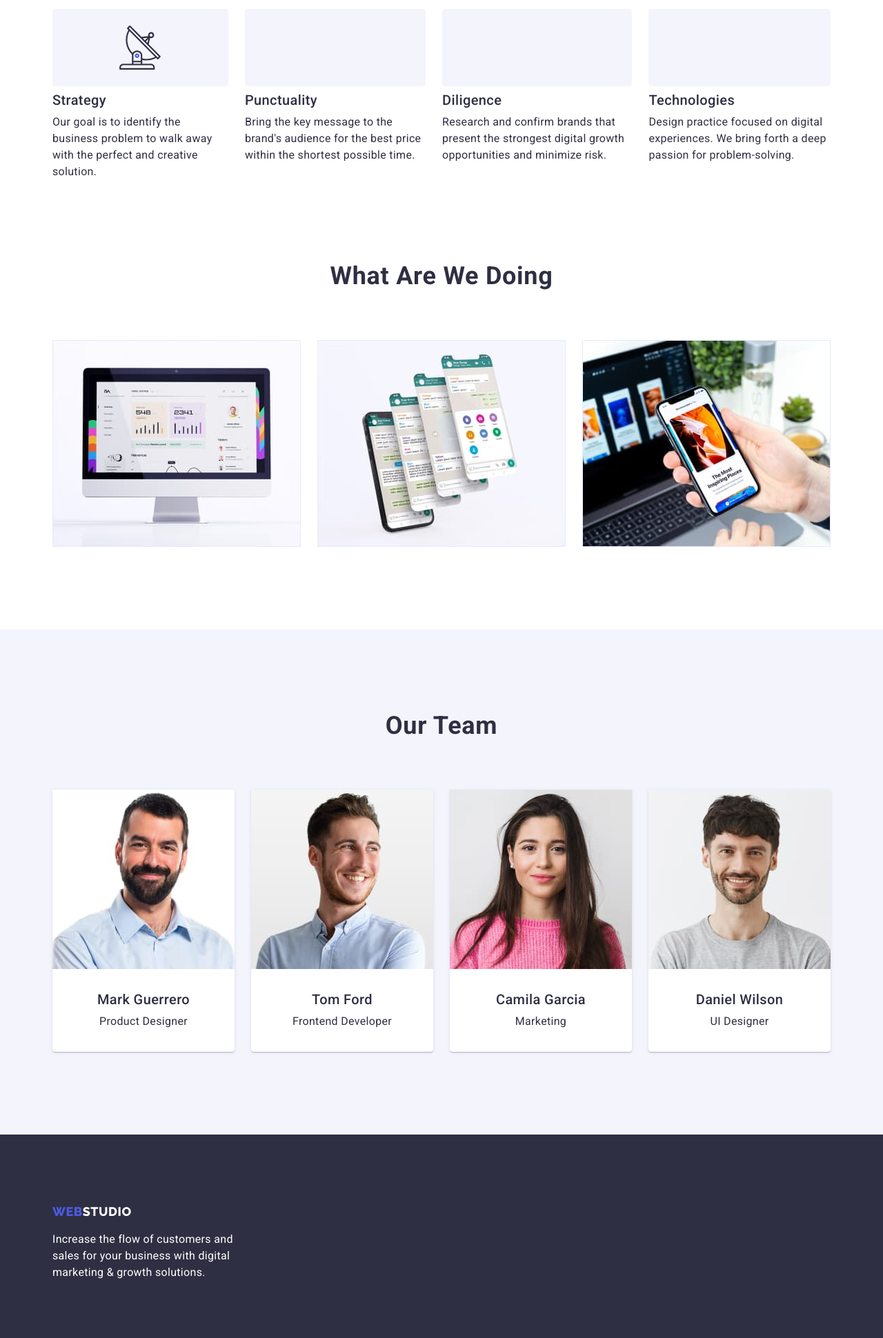
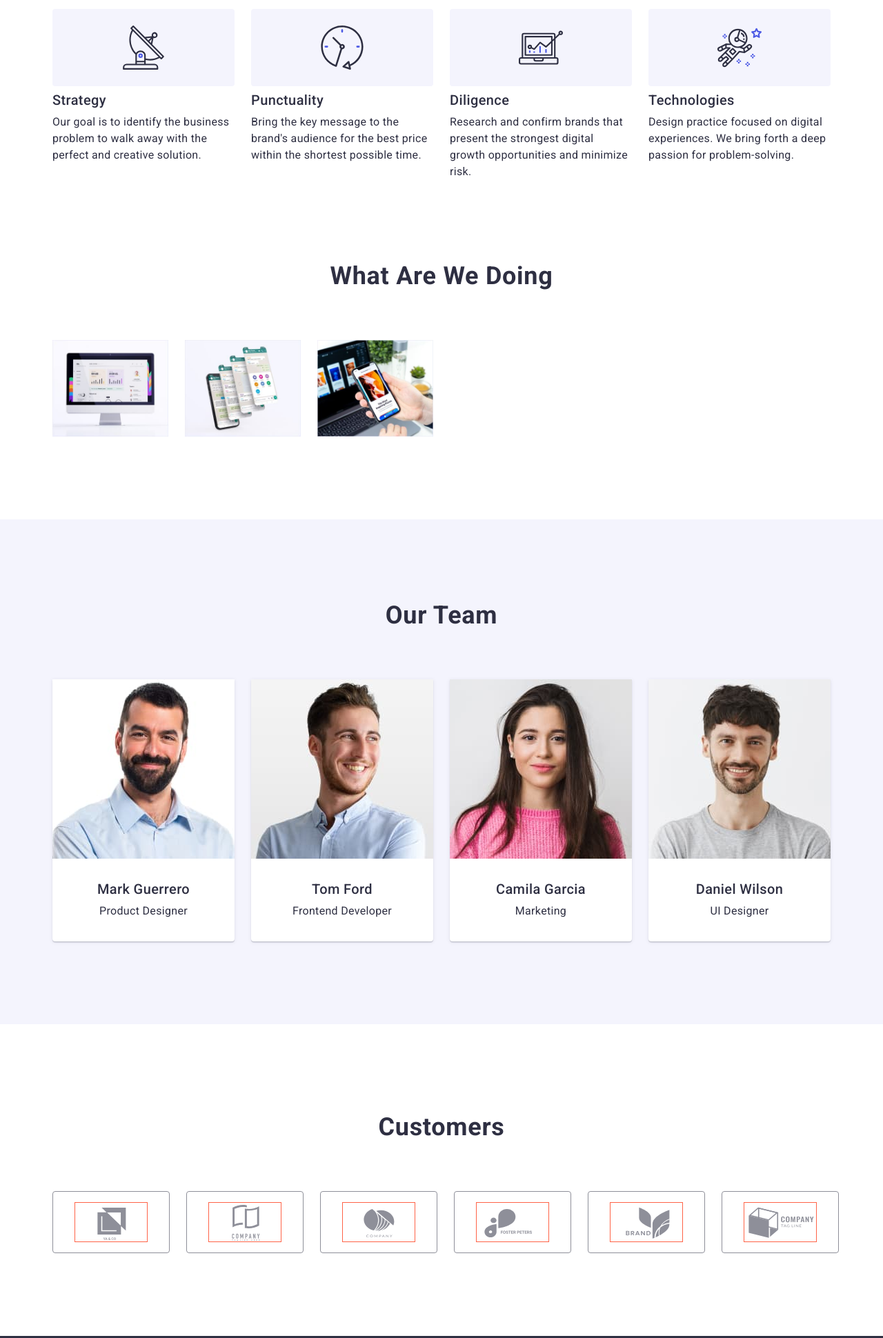
Before and after one commit to AndreiGutnik/goit-markup-hw-04, a plain HTML site: page index.html in a window 1280 px wide. Shown: the part 780-2720 px from the top of the page at 69% size. Drawn offline with nearby package versions, Linux system fonts and the light colour scheme.

Commit message:
Add feature-icon

```diff
--- a/css/styles.css
+++ b/css/styles.css
@@ -142,7 +142,7 @@ body {
   text-transform: capitalize;
 }
 
-.advantage-title,
+.feature-title,
 .team-title,
 .work-title {
   margin-top: 0;
@@ -200,21 +200,35 @@ body {
   background-color: var(--accent-button-color);
 }
 
-/* Advantage */
-.advantage {
+/* Features */
+.features {
   padding-top: 120px;
 }
 
-.advantages-list {
+.features-list {
   display: flex;
   column-gap: 24px;
 }
 
-.advantage-item {
+.feature-item {
   flex-basis: calc((100%-3 * 24px) / 4);
 }
 
-.advantage-item:before {
+.feature-block-icon {
+  height: 112px;
+  margin-bottom: 8px;
+  padding: 24px 100px;
+
+  background-color: var(--secondary-button-color);
+  border-radius: 4px;
+}
+
+.feature-icon {
+  width: 64px;
+  height: 64px;
+}
+
+/* .feature-item:before {
   content: "";
   display: block;
   height: 112px;
@@ -229,8 +243,8 @@ body {
 }
 
 .strategy::before{
-	background-image: url(../images/svg/adv_1.svg);
-}
+	background-image: url(../images/svg/feature_1.svg);
+} */
 
 /* Occupation */
 .occupation {
@@ -244,7 +258,8 @@ body {
 }
 
 .occupation-item {
-  flex-basis: calc((100%-2 * 24px) / 3);
+	width: 168px;
+  /* flex-basis: calc((100%-2 * 24px) / 3); */
 }
 
 /* Team */
@@ -273,6 +288,46 @@ body {
   text-align: center;
   padding-top: 32px;
   padding-bottom: 32px;
+}
+
+/* Customers */
+.customers {
+  padding-top: 130px;
+  padding-bottom: 120px;
+}
+.customers-list {
+  display: flex;
+  column-gap: 24px;
+}
+.customer-item {
+  flex-basis: calc((100%-5 * 24px) / 6);
+}
+
+.customer-link{
+	display: block;
+	box-sizing: border-box;
+
+	padding: 16px 32px;
+	/* background-color: tomato; */
+	border: 1px solid #8e8f99;
+  border-radius: 4px;
+}
+
+.customer-icon {
+	display: block;
+	box-sizing: border-box;
+  width: 104px;
+  height: 56px;
+	outline: 1px solid tomato;
+	fill: #8e8f99;
+}
+
+.customer-link:hover{
+	border: 1px solid var(--accent-font-color);
+}
+
+.customer-icon:hover{
+	fill: var(--accent-font-color);
 }
 
 /* Portfolio */
--- a/index.html
+++ b/index.html
@@ -47,33 +47,53 @@
       <h1 class="hero-title">Effective Solutions for Your Business</h1>
       <button type="button" class="hero-button">Order Service</button>
     </section>
-    <section class="advantage">
+    <section class="features">
       <div class="container">
-        <h2 class="section-title visually-hidden">Advantages</h2>
-				<ul class="advantages-list list">
-          <li class="advantage-item strategy">
-            <h3 class="advantage-title">Strategy</h3>
+        <h2 class="section-title visually-hidden">Features</h2>
+				<ul class="features-list list">
+          <li class="feature-item">
+            <div class="feature-block-icon">
+							<svg class="feature-icon">
+								<use href="./images/icons.svg#feature_1"></use>
+							</svg>
+						</div>
+						<h3 class="feature-title">Strategy</h3>
             <p class="text">
               Our goal is to identify the business problem to walk away with the
               perfect and creative solution.
             </p>
           </li>
-          <li class="advantage-item">
-            <h3 class="advantage-title">Punctuality</h3>
+          <li class="feature-item">
+            <div class="feature-block-icon">
+							<svg class="feature-icon">
+								<use href="./images/icons.svg#feature_2"></use>
+							</svg>
+						</div>
+						<h3 class="feature-title">Punctuality</h3>
             <p class="text">
               Bring the key message to the brand's audience for the best price
               within the shortest possible time.
             </p>
           </li>
-          <li class="advantage-item">
-            <h3 class="advantage-title">Diligence</h3>
+          <li class="feature-item">
+            <div class="feature-block-icon">
+							<svg class="feature-icon">
+								<use href="./images/icons.svg#feature_3"></use>
+							</svg>
+						</div>
+						<h3 class="feature-title">Diligence</h3>
             <p class="text">
               Research and confirm brands that present the strongest digital
               growth opportunities and minimize risk.
             </p>
           </li>
-          <li class="advantage-item">
-            <h3 class="advantage-title">Technologies</h3>
+          <li class="feature-item">
+            <div class="feature-block-icon">
+							<svg class="feature-icon">
+								<use href="./images/icons.svg#feature_4"></use>
+							</svg>
+						</div>
+						<h3 class="feature-title">Technologies</h3>
             <p class="text">
               Design practice focused on digital experiences. We bring forth a
               deep passion for problem-solving.
@@ -133,6 +153,55 @@
         </ul>
       </div>
     </section>
+		<section class="customers">
+			<div class="container">
+				<h2 class="section-title">Customers</h2>
+				<ul class="customers-list list">
+					<li class="customer-item">
+						<a href="" class="customer-link">
+							<svg class="customer-icon">
+								<use href="./images/icons.svg#client_1">
+							</svg>
+						</a>
+					</li>
+					<li class="customer-item">
+						<a href="" class="customer-link">
+							<svg class="customer-icon">
+								<use href="./images/icons.svg#client_2">
+							</svg>
+						</a>
+					</li>
+					<li class="customer-item">
+						<a href="" class="customer-link">
+							<svg class="customer-icon">
+								<use href="./images/icons.svg#client_3">
+							</svg>
+						</a>
+					</li>
+					<li class="customer-item">
+						<a href="" class="customer-link">
+							<svg class="customer-icon">
+								<use href="./images/icons.svg#client_4">
+							</svg>
+						</a>
+					</li>
+					<li class="customer-item">
+						<a href="" class="customer-link">
+							<svg class="customer-icon">
+								<use href="./images/icons.svg#client_5">
+							</svg>
+						</a>
+					</li>
+					<li class="customer-item">
+						<a href="" class="customer-link">
+							<svg class="customer-icon">
+								<use href="./images/icons.svg#client_6">
+							</svg>
+						</a>
+					</li>
+				</ul>
+			</div>
+		</section>
   </main>
   <!-- Footer -->
   <footer class="footer">
```
Also changed, not shown: images/icons.svg (added), images/svg/adv_1.svg (deleted), images/svg/client_1.svg (added), images/svg/client_2.svg (added), images/svg/client_3.svg (added), images/svg/client_4.svg (added), images/svg/client_5.svg (added), images/svg/client_6.svg (added), images/svg/facebook.svg (added), images/svg/feature_1.svg (added), images/svg/feature_2.svg (renamed from images/svg/adv_2.svg), images/svg/feature_3.svg (renamed from images/svg/adv_3.svg), images/svg/feature_4.svg (renamed from images/svg/adv_4.svg), images/svg/instagram.svg (added), 2 more files.
